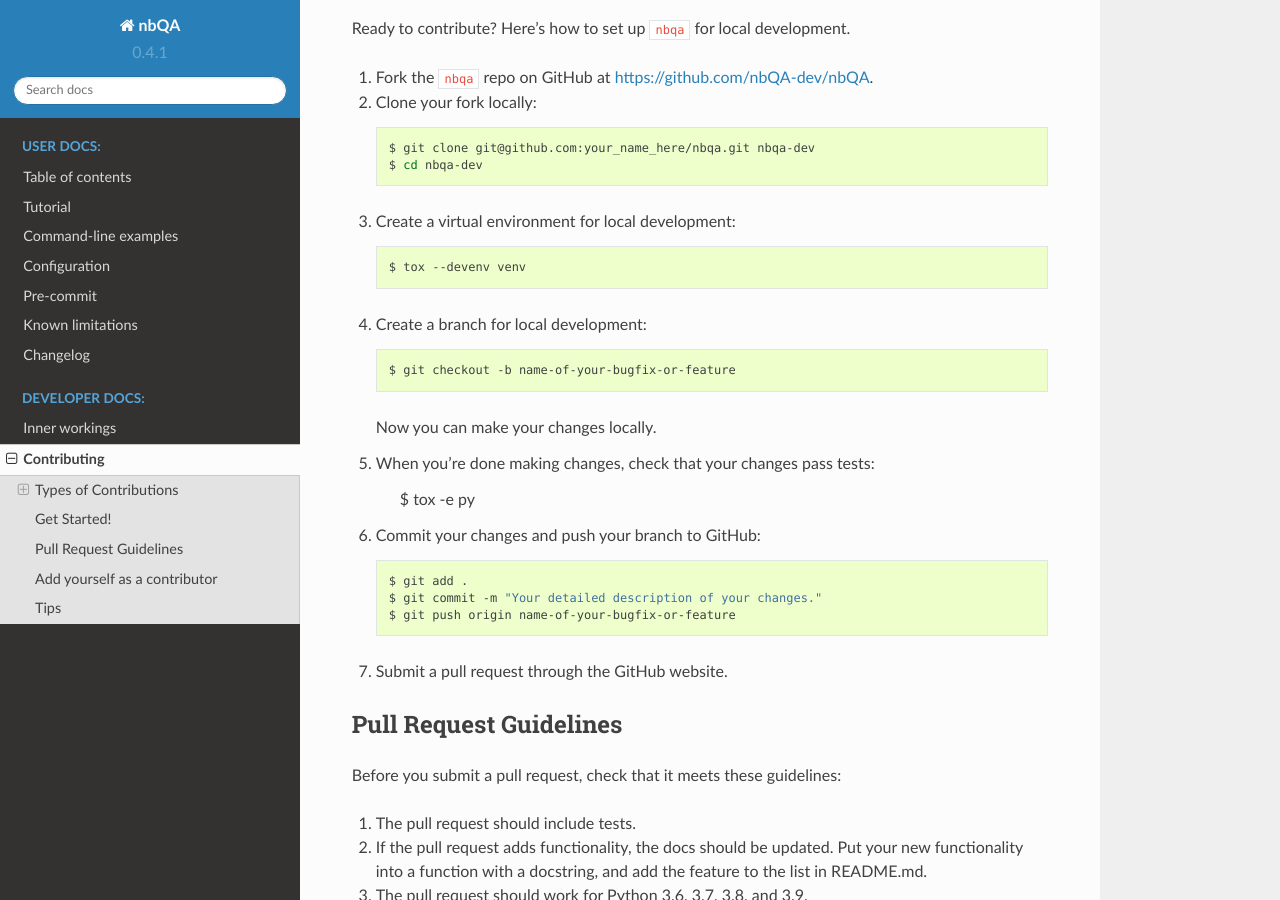
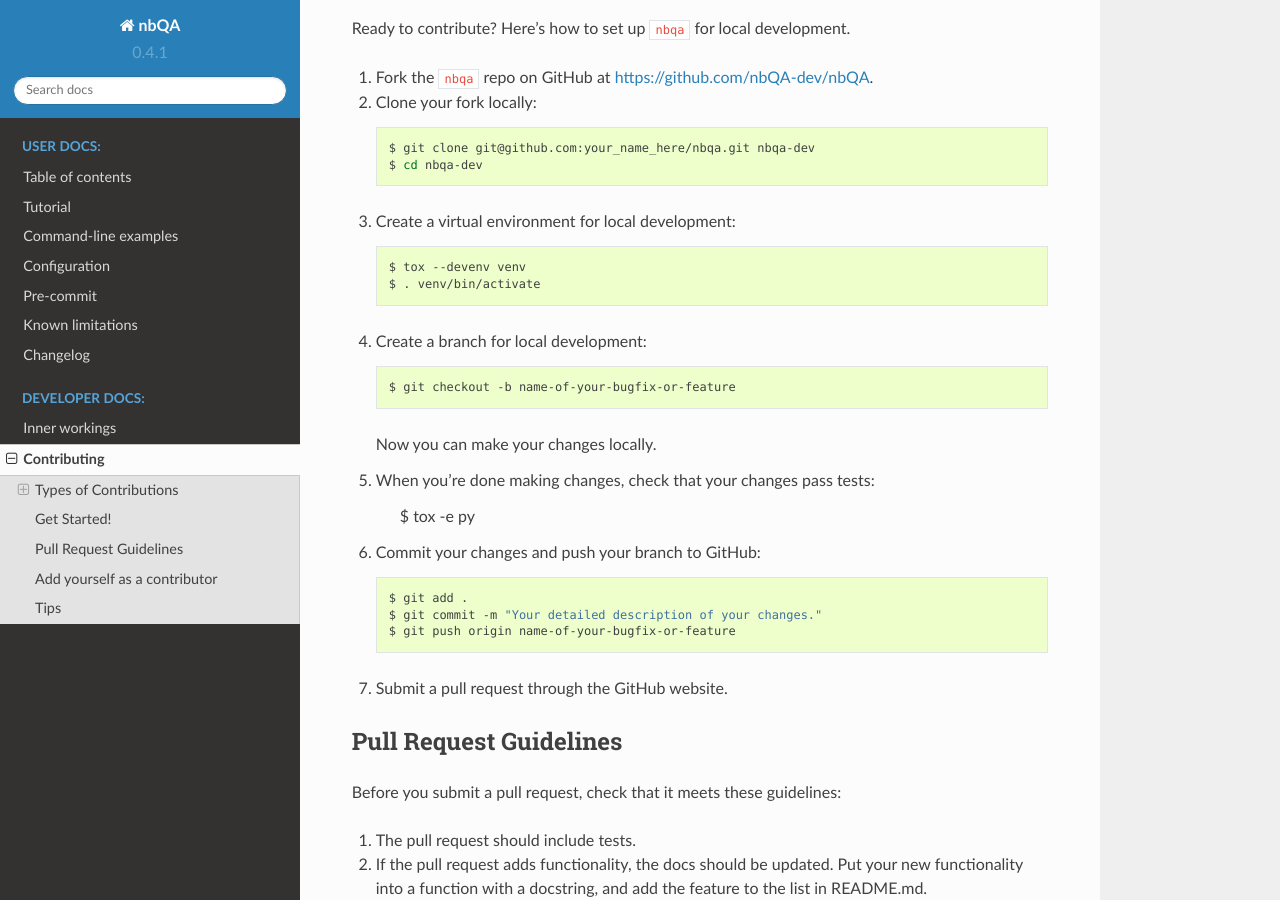
Before and after one commit to nbQA-dev/nbQA, a Sphinx documentation site: the page built from docs/contributing.rst, in a window 1280 px wide and 900 px high, scrolled down 1225 px. Built offline with Sphinx 7.4.7 and the Read the Docs theme 2.0.0, drawn with Linux system fonts in a browser that asks for light colours.

Commit message:
Update contributing.rst

```diff
--- a/docs/contributing.rst
+++ b/docs/contributing.rst
@@ -70,6 +70,7 @@
 3. Create a virtual environment for local development::
 
     $ tox --devenv venv
+    $ . venv/bin/activate
 
 4. Create a branch for local development::
 
```
